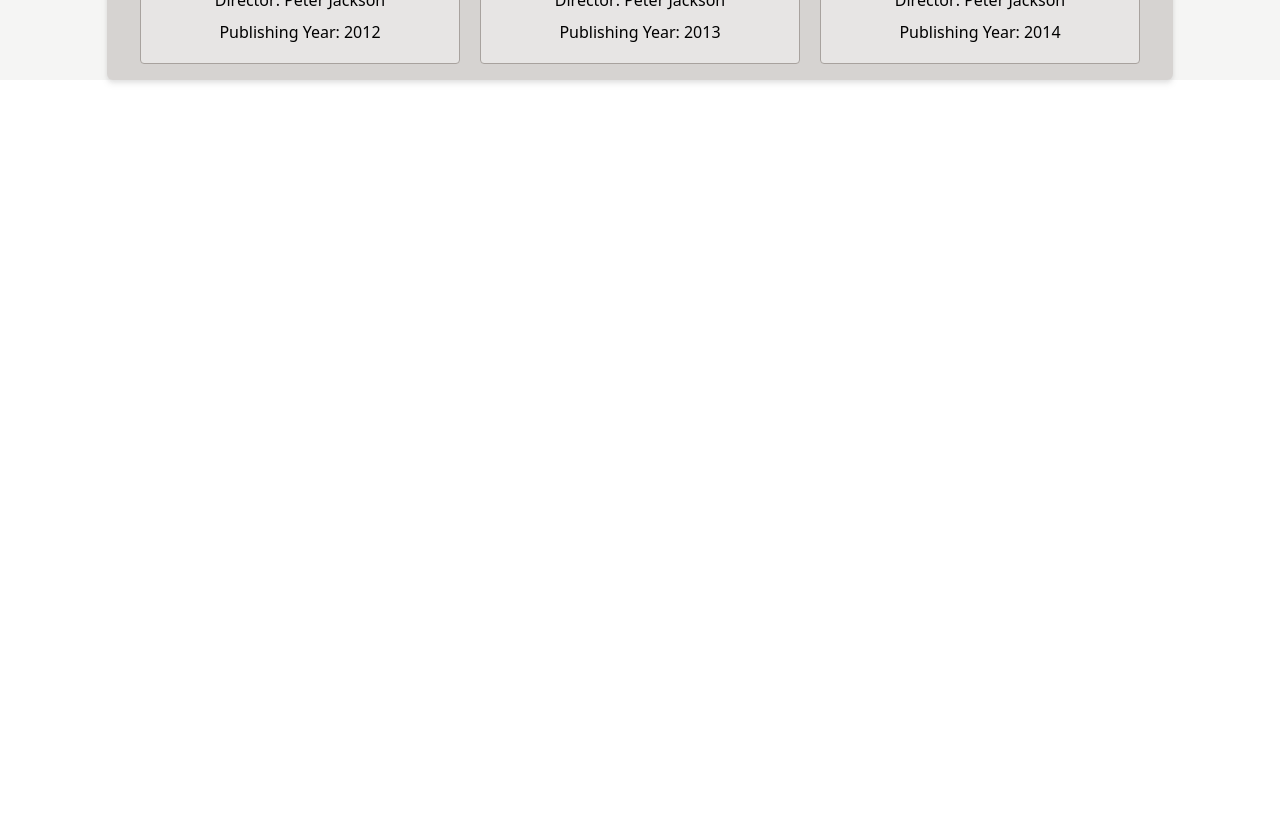
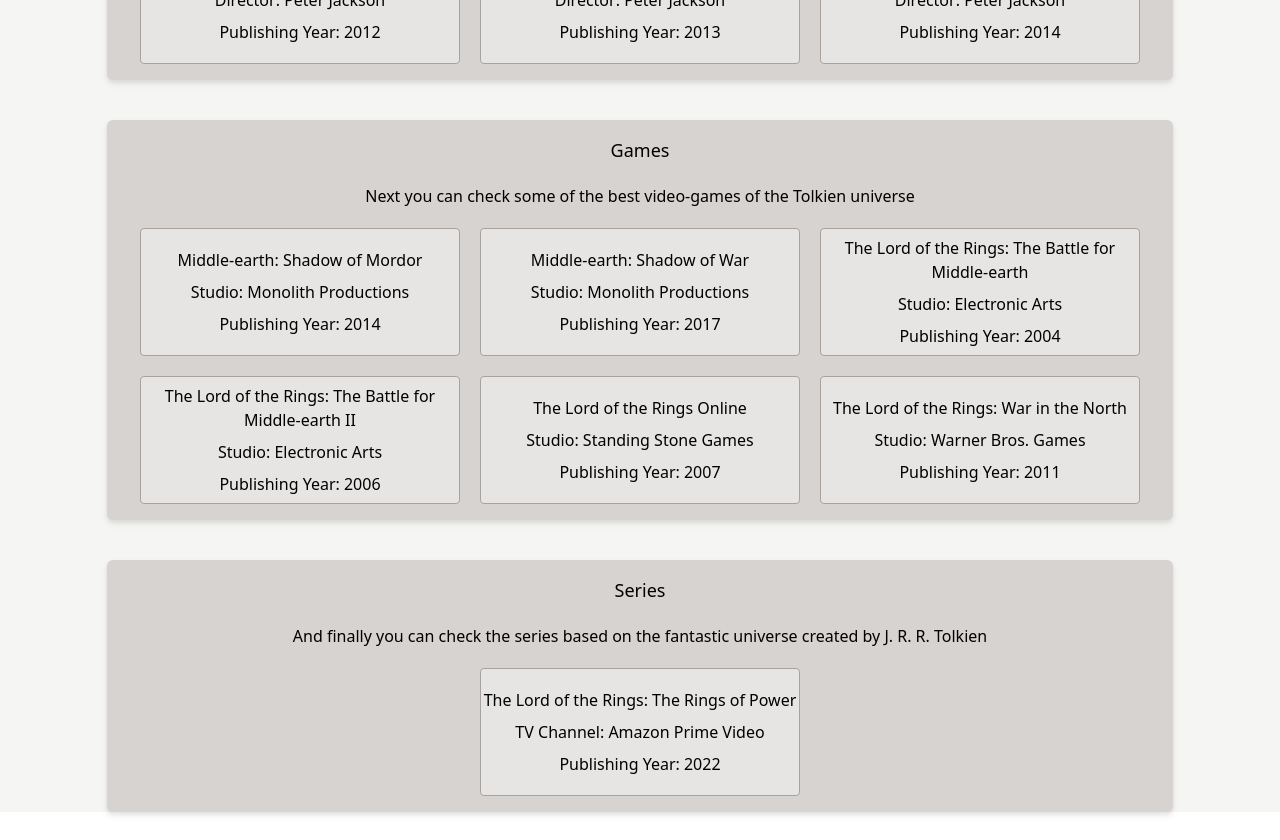
Before and after one commit to Matheus-Pombeiro/tolkien-universe, a React (Create React App) app: page / in a window 1280 px wide. Shown: the part 1080-1920 px from the top of the page. Before the commit the page ends 1188 px from the top, so only its background shows below. Built offline with nearby package versions, Linux system fonts and the light colour scheme.

Commit message:
ADD: Games and Series components

```diff
--- a/public/objectsJson/series.json
+++ b/public/objectsJson/series.json
@@ -2,7 +2,7 @@
     {
         "id": "1",
         "name": "The Lord of the Rings: The Rings of Power",
-        "owner": "Amazon Prime Video",
-        "publishing year": "2022"
+        "tvChannel": "Amazon Prime Video",
+        "publishingYear": "2022"
     }
 ]
--- a/src/App.js
+++ b/src/App.js
@@ -9,11 +9,14 @@
   // Create the state that contains the arrays that contain the json obejects
   state = {
     books: [],
-    movies: []
+    movies: [],
+    games: [],
+    series: []
   };
 
   // Receives the books from the books json object
   componentDidMount() {
+    // Books json
     fetch("/objectsJson/books.json")
     .then(response => response.json())
     .then(books => this.setState({ books }))
@@ -24,6 +27,7 @@
       console.log("Always return");
     });
 
+    // Movies json
     fetch("/objectsJson/movies.json")
     .then(response => response.json())
     .then(movies => this.setState({ movies }))
@@ -32,6 +36,28 @@
     })
     .finally(function() {
       console.log("Always return");
+    });
+
+    // Games json
+    fetch("/objectsJson/games.json")
+    .then(response => response.json())
+    .then(games => this.setState({ games }))
+    .catch(function(error) {
+      console.log("Request error");
+    })
+    .finally(function() {
+      console.log("Return always");
+    });
+
+    // Series json
+    fetch("/objectsJson/series.json")
+    .then(response => response.json())
+    .then(series => this.setState({ series }))
+    .catch(function(error) {
+      console.log("Request error");
+    })
+    .finally(function() {
+      console.log("Return always");
     });
   };
 
@@ -43,6 +69,8 @@
         <Main
           books = { this.state.books }
           movies = { this.state.movies }
+          games = { this.state.games }
+          series = { this.state.series }
         />
       </div>
     );
--- /dev/null
+++ b/src/components/Games/index.js
@@ -0,0 +1,24 @@
+import { useTranslation } from "react-i18next";     // Translation framework import
+
+const Games = (props) => {       // Games component
+    const { t } = useTranslation();     // Traslation method
+
+    //JSX
+    return (
+        <section className="section">
+            <h2 className="h2">{t("Games")}</h2>
+            <p className="text-center">{t("Games Description")}</p>
+            <div className="item-container">
+                {props.games.map((game) => (
+                    <div className="item" key={game.id}>
+                        <h3 className="h3">{game.name}</h3>
+                        <p>{t("Studio")}: {game.studio}</p>
+                        <p>{t("Publishing Year")}: {game.publishingYear}</p>
+                    </div>
+                ))}
+            </div>
+        </section>
+    )
+};
+
+export default Games;
--- a/src/components/Main/index.js
+++ b/src/components/Main/index.js
@@ -3,6 +3,8 @@
 // Component imports
 import Books from "../Books";
 import Movies from "../Movies";
+import Games from "../Games";
+import Series from "../Series";
 
 const Main = (props) => {       // Main component
     const { t } = useTranslation();     // Traslation method
@@ -13,6 +15,8 @@
             <h1 className="text-center text-xl xl:text-2xl font-semibold">{t("Title")}</h1>
             <Books books = { props.books }/>
             <Movies movies = { props.movies }/>
+            <Games  games = { props.games }/>
+            <Series series = { props.series }/>
 
         </main>
     )
--- /dev/null
+++ b/src/components/Series/index.js
@@ -0,0 +1,24 @@
+import { useTranslation } from "react-i18next";     // Translation framework import
+
+const Series = (props) => {      // Series component
+    const { t } = useTranslation();     // Traslation method
+
+    //JSX
+    return (
+        <section className="section">
+            <h2 className="h2">{t("Series")}</h2>
+            <p className="text-center">{t("Series Description")}</p>
+            <div className="item-container">
+                {props.series.map((serie) => (
+                    <div className="item" key={serie.id}>
+                        <h3 className="h3">{serie.name}</h3>
+                        <p>{t("TV Channel")}: {serie.tvChannel}</p>
+                        <p>{t("Publishing Year")}: {serie.publishingYear}</p>
+                    </div>
+                ))}
+            </div>
+        </section>
+    )
+};
+
+export default Series;
--- a/src/i18n/locales/en/en.json
+++ b/src/i18n/locales/en/en.json
@@ -7,6 +7,12 @@
         "Publishing Year": "Publishing Year",
         "Movies": "Movies",
         "Movies Description": "Next you can check the movies based on Arda universe",
-        "Director": "Director"
+        "Director": "Director",
+        "Games": "Games",
+        "Games Description": "Next you can check some of the best video-games of the Tolkien universe",
+        "Studio": "Studio",
+        "Series": "Series",
+        "Series Description": "And finally you can check the series based on the fantastic universe created by J. R. R. Tolkien",
+        "TV Channel": "TV Channel"
     }
 }
--- a/src/i18n/locales/pt/pt.json
+++ b/src/i18n/locales/pt/pt.json
@@ -7,6 +7,12 @@
         "Publishing Year": "Ano de publicação",
         "Movies": "Filmes",
         "Movies Description": "A seguir você pode conferir os filmes baseados no universo de Arda",
-        "Director": "Diretor"
+        "Director": "Diretor",
+        "Games": "Jogos",
+        "Games Description": "A seguir você pode conferir alguns dos melhores jogos do universo Tolkien",
+        "Studio": "Estúdio",
+        "Series": "Séries",
+        "Series Description": "E finalmente você pode conferir as séries baseadas no universo fantástico criado por J. R. R. Tolkien",
+        "TV Channel": "Canal de TV"
     }
 }
```
